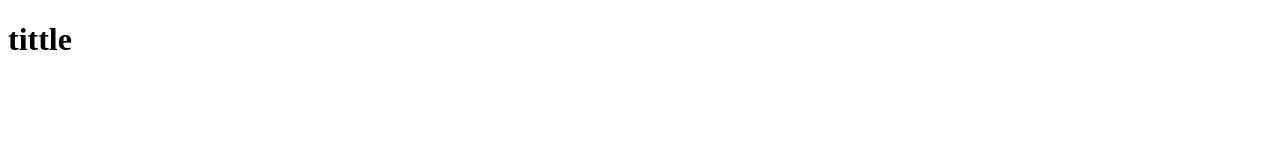
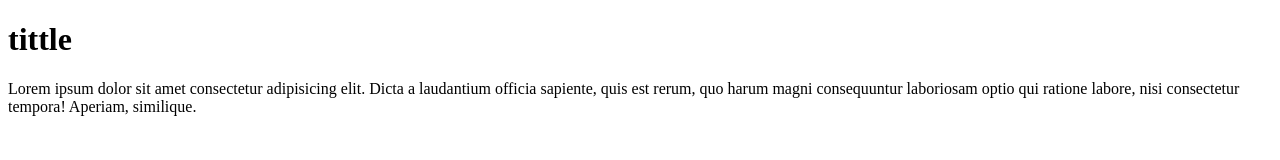
Before and after one commit to Eugene0463/all-repositories, a plain HTML site: page index.html in a window 1280 px wide. Drawn offline with Linux system fonts and the light colour scheme.

Commit message:
adeed3section

```diff
--- a/index.html
+++ b/index.html
@@ -8,5 +8,6 @@
 </head>
 <body>
     <h1>tittle</h1>
+    <section class="third-section"><p>Lorem ipsum dolor sit amet consectetur adipisicing elit. Dicta a laudantium officia sapiente, quis est rerum, quo harum magni consequuntur laboriosam optio qui ratione labore, nisi consectetur tempora! Aperiam, similique.</p></section>
 </body>
 </html>
```
